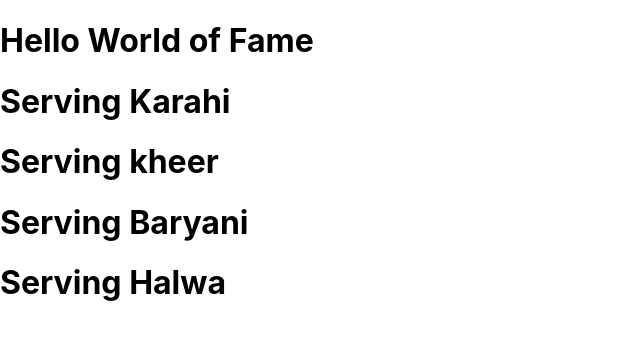
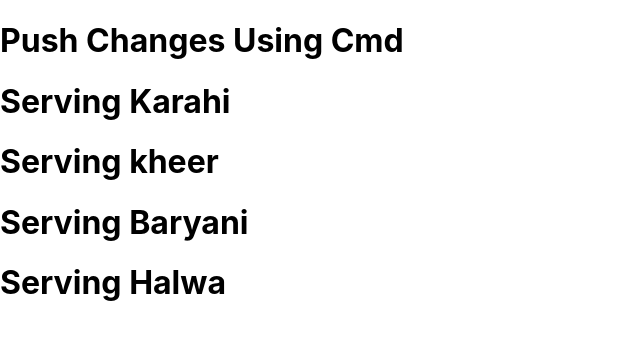
Before and after one commit to umairshams1991/react_app, a React (Create React App) app: page / in a window 1280 px wide. Shown: the top 340 px of the page, without its empty margins (0-640 px from the left). Built offline with nearby package versions, Linux system fonts and the light colour scheme.

Commit message:
change app.js file and push git in cmd

```diff
--- a/src/App.js
+++ b/src/App.js
@@ -4,7 +4,7 @@ import Dinner from './dinner.js';
 function App() {
   return (
     <div>
-      <h1>Hello World of Fame</h1>
+      <h1>Push Changes Using Cmd</h1>
      <Dinner disName = "Karahi" sweetDish = "kheer"/>
      <Dinner sweetDish = "Halwa" disName = "Baryani" />
     </div>
```
